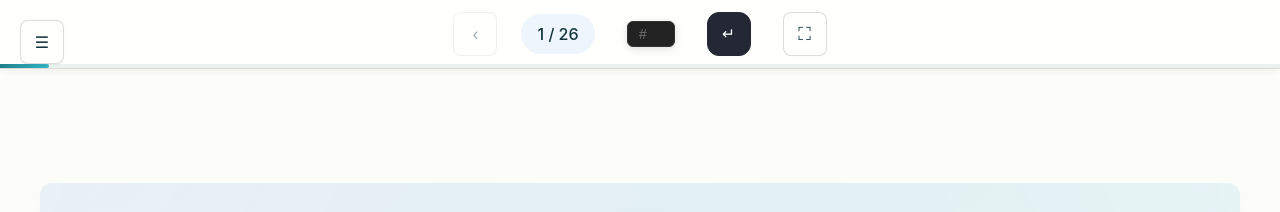
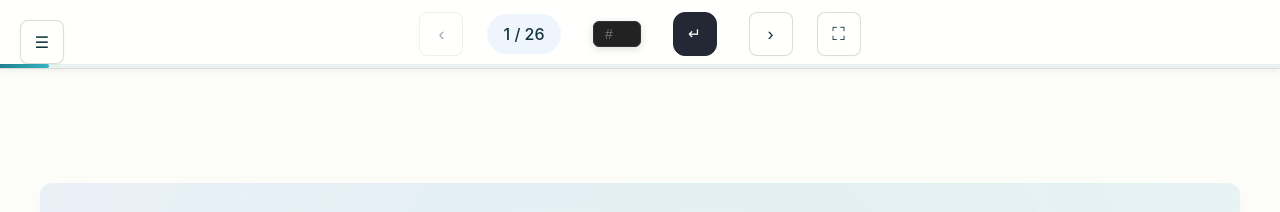
Before and after one commit to Elkinssm/modulo_1_mp, a plain HTML site: page index.html in a window 1280 px wide. Shown: the top 212 px of the page. Drawn offline with nearby package versions, Linux system fonts and the light colour scheme; a web font is replaced by a local one.

Commit message:
Add 'Next' button to navigation for improved slide control

```diff
--- a/index.html
+++ b/index.html
@@ -18,6 +18,7 @@
           </div>
           <input id="gotoSlideInput" type="number" min="1" max="26" placeholder="#" style="width: 48px; margin: 0 8px; text-align: center; border-radius: 6px; border: 1px solid #333; background: #222; color: #fff; font-size: 1rem;" title="Ir a diapositiva" />
           <button class="nav-btn" id="gotoSlideBtn" title="Ir">↵</button>
+          <button class="nav-btn" id="nextBtn">›</button>
           <button
             class="nav-btn fullscreen-btn"
             id="fullscreenBtn"
```
